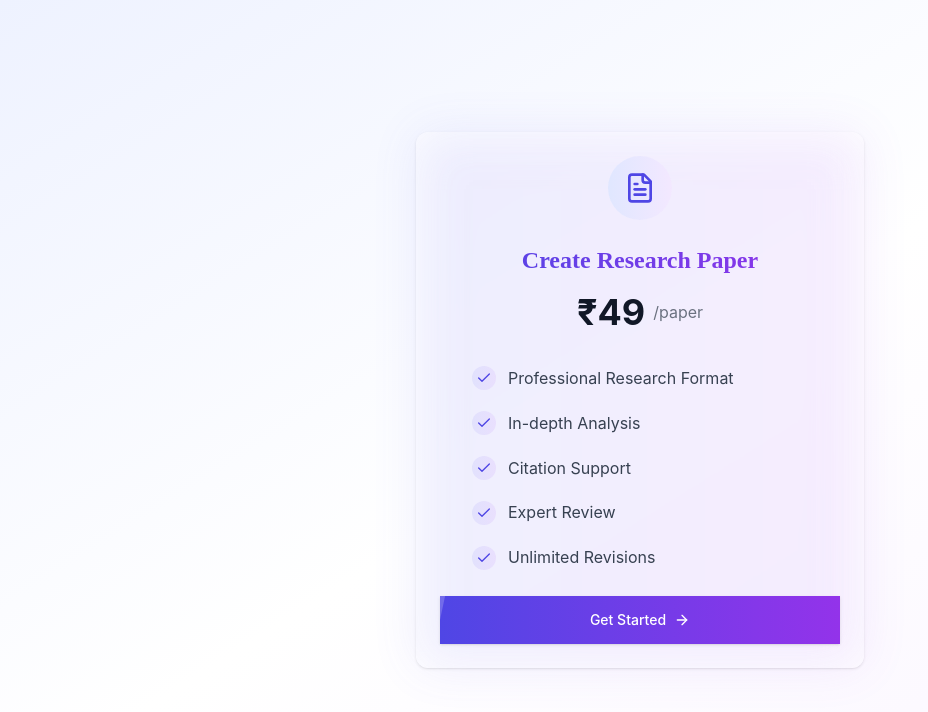
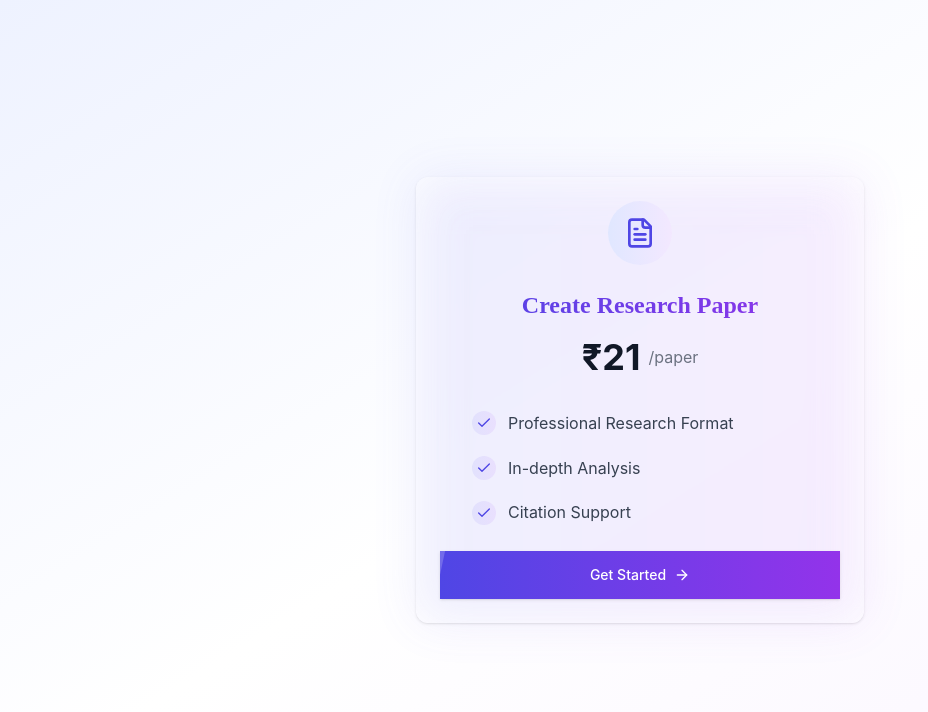
Before and after one commit to aadarshraj4321/my-research-paper, a Next.js app: page /pricing in a window 1280 px wide. Shown: the top 712 px of the page, without its empty margins (0-928 px from the left). Built offline with nearby package versions, Linux system fonts and the light colour scheme.

Commit message:
change the pricing system

```diff
--- a/app/page.tsx
+++ b/app/page.tsx
@@ -749,6 +749,8 @@ const AnimatedButton = () => {
         <div className="absolute -inset-1 rounded-full blur-md bg-gradient-to-r from-indigo-600 to-purple-600 opacity-0 group-hover:opacity-30 transition-opacity duration-300"></div>
       </motion.div>
     </Link>
+
+
   );
 };
 
--- a/app/payment/success/page.tsx
+++ b/app/payment/success/page.tsx
@@ -541,6 +541,217 @@
 
 
 
+// "use client"
+// import React, { useEffect, useState } from 'react';
+// import { Card } from '@/components/ui/card';
+// import { Button } from '@/components/ui/button';
+// import { CheckCircle, Download, Share2 } from 'lucide-react';
+// import { useToast } from '@/hooks/use-toast';
+// import PaperDisplay from '@/app/components/PaperDisplay';
+// import Link from 'next/link';
+// import { GeneratedPaperData } from "@/app/types/paper";
+// import { useRouter } from 'next/navigation';
+// import Script from 'next/script';
+
+// // Instant URL replacement script
+// const UrlReplacementScript = () => (
+//   <Script
+//     id="url-replacement"
+//     strategy="beforeInteractive"
+//   >{`
+//     (function() {
+//       if (window.location.pathname === '/payment/success') {
+//         window.history.replaceState({}, '', '/');
+//       }
+//     })();
+//   `}</Script>
+// );
+
+// const EmptyState = () => (
+//   <div className="min-h-screen bg-gradient-to-br from-gray-50 to-white p-8">
+//     <div className="max-w-4xl mx-auto text-center">
+//       <h2 className="text-2xl font-semibold text-gray-800 mb-4">No Paper Found</h2>
+//       <p className="text-gray-600 mb-6">We couldn&apos;t find your generated paper. Please try generating a new one.</p>
+//       <Link href="/">
+//         <Button>
+//           Return to Home
+//         </Button>
+//       </Link>
+//     </div>
+//   </div>
+// );
+
+// export default function SuccessPage(): React.ReactElement {
+//   const { toast } = useToast();
+//   const router = useRouter();
+//   const [paperData, setPaperData] = useState<GeneratedPaperData | null>(null);
+
+//   // Handle URL replacement and data loading
+//   useEffect(() => {
+//     const loadData = async () => {
+//       // Ensure URL is replaced immediately
+//       if (typeof window !== 'undefined' && window.location.pathname === '/payment/success') {
+//         window.history.replaceState({}, '', '/');
+//       }
+
+//       // Load paper data from localStorage
+//       try {
+//         const savedPaperData = localStorage.getItem('generatedPaper');
+//         if (savedPaperData) {
+//           setPaperData(JSON.parse(savedPaperData));
+//           // Clear the localStorage after successful load
+//           localStorage.removeItem('generatedPaper');
+//         } else {
+//           // If no paper data, redirect to home after a short delay
+//           setTimeout(() => {
+//             router.push('/');
+//           }, 1500);
+//         }
+//       } catch (error) {
+//         console.error('Error retrieving paper data:', error);
+//         toast({
+//           title: "Error",
+//           description: "Failed to load your paper data.",
+//           variant: "destructive",
+//         });
+//         // Redirect to home after error
+//         setTimeout(() => {
+//           router.push('/');
+//         }, 1500);
+//       }
+//     };
+
+//     loadData();
+//   }, [toast, router]);
+
+//   const handleDownload = () => {
+//     if (paperData) {
+//       toast({
+//         title: "Download Started",
+//         description: "Your paper is being downloaded as a PDF.",
+//       });
+//     }
+//   };
+
+//   const handleShare = () => {
+//     const shareUrl = window.location.origin;
+//     navigator.clipboard.writeText(shareUrl);
+//     toast({
+//       title: "Link Copied!",
+//       description: "Share this link to show your research paper.",
+//     });
+//   };
+
+//   // Prevent flash of empty state during initial load
+//   const [isLoading, setIsLoading] = useState(true);
+//   useEffect(() => {
+//     const timer = setTimeout(() => setIsLoading(false), 500);
+//     return () => clearTimeout(timer);
+//   }, []);
+
+//   if (isLoading) {
+//     return (
+//       <>
+//         <UrlReplacementScript />
+//         <div className="min-h-screen flex items-center justify-center">
+//           <div className="animate-spin rounded-full h-32 w-32 border-b-2 border-blue-600" />
+//         </div>
+//       </>
+//     );
+//   }
+
+//   if (!paperData) {
+//     return (
+//       <>
+//         <UrlReplacementScript />
+//         <EmptyState />
+//       </>
+//     );
+//   }
+
+//   return (
+//     <>
+//       <UrlReplacementScript />
+//       <div className="min-h-screen bg-gradient-to-br from-gray-50 to-white p-8">
+//         <div className="max-w-7xl mx-auto">
+//           <div className="text-center mb-12">
+//             <div className="inline-flex items-center justify-center w-16 h-16 bg-green-100 rounded-full mb-6">
+//               <CheckCircle className="w-8 h-8 text-green-500" />
+//             </div>
+//             <h1 className="text-4xl font-bold text-gray-800 mb-4">
+//               Payment Successful!
+//             </h1>
+//             <p className="text-xl text-gray-600">
+//               Your research paper has been generated successfully
+//             </p>
+//           </div>
+
+//           <div className="bg-white rounded-xl shadow-lg p-6 mb-8">
+//             <div className="flex justify-end space-x-4 mb-6">
+//               <Button
+//                 onClick={handleDownload}
+//                 className="bg-blue-600 hover:bg-blue-700 text-white"
+//               >
+//                 <Download className="w-4 h-4 mr-2" />
+//                 Download PDF
+//               </Button>
+//               <Button
+//                 onClick={handleShare}
+//                 variant="outline"
+//               >
+//                 <Share2 className="w-4 h-4 mr-2" />
+//                 Share
+//               </Button>
+//             </div>
+
+//             <Card className="border border-gray-100">
+//               <PaperDisplay
+//                 content={paperData.fullContent}
+//                 isGenerating={false}
+//                 paperData={paperData.formState}
+//               />
+//             </Card>
+//           </div>
+
+//           <div className="text-center">
+//             <Link href="/dashboard/generate">
+//               <Button variant="outline" className="mx-2">
+//                 Generate Another Paper
+//               </Button>
+//             </Link>
+//           </div>
+//         </div>
+//       </div>
+//     </>
+//   );
+// }
+
+
+
+
+
+
+
+
+
+
+
+
+
+
+
+
+
+
+
+
+
+
+
+
+
+
+
 "use client"
 import React, { useEffect, useState } from 'react';
 import { Card } from '@/components/ui/card';
@@ -598,9 +809,16 @@ export default function SuccessPage(): React.ReactElement {
     try {
       const savedPaperData = localStorage.getItem('generatedPaper');
       if (savedPaperData) {
-          setPaperData(JSON.parse(savedPaperData));
+        const parsedData = JSON.parse(savedPaperData);
+        setPaperData(parsedData);
         // Clear the localStorage after successful load
         localStorage.removeItem('generatedPaper');
+
+        // Trigger automatic download after a short delay
+        setTimeout(() => {
+          handleDownload();
+        }, 1500); // Add delay to ensure content is loaded
+
       } else {
         // If no paper data, redirect to home after a short delay
         setTimeout(() => {
@@ -714,7 +932,7 @@ export default function SuccessPage(): React.ReactElement {
           </div>
 
           <div className="text-center">
-            <Link href="/">
+            <Link href="/dashboard/generate">
               <Button variant="outline" className="mx-2">
                 Generate Another Paper
               </Button>
--- a/app/pricing/page.tsx
+++ b/app/pricing/page.tsx
@@ -22,7 +22,7 @@ const PricingPage = () => {
               Create Research Paper
             </h3>
             <div className="flex items-center justify-center space-x-2">
-              <p className="text-4xl font-bold text-gray-900 dark:text-white">₹49</p>
+              <p className="text-4xl font-bold text-gray-900 dark:text-white">₹21</p>
               <span className="text-gray-500 dark:text-gray-400">/paper</span>
             </div>
           </div>
@@ -34,8 +34,6 @@ const PricingPage = () => {
               'Professional Research Format',
               'In-depth Analysis',
               'Citation Support',
-              'Expert Review',
-              'Unlimited Revisions'
             ].map((feature, index) => (
               <li key={index} className="flex items-center space-x-3 group">
                 <div className="flex-shrink-0 w-6 h-6 rounded-full bg-gradient-to-r from-indigo-500/10 to-purple-500/10 dark:from-indigo-400/10 dark:to-purple-400/10 flex items-center justify-center">
```
Lines whose indentation alone changed are shown as unchanged.
